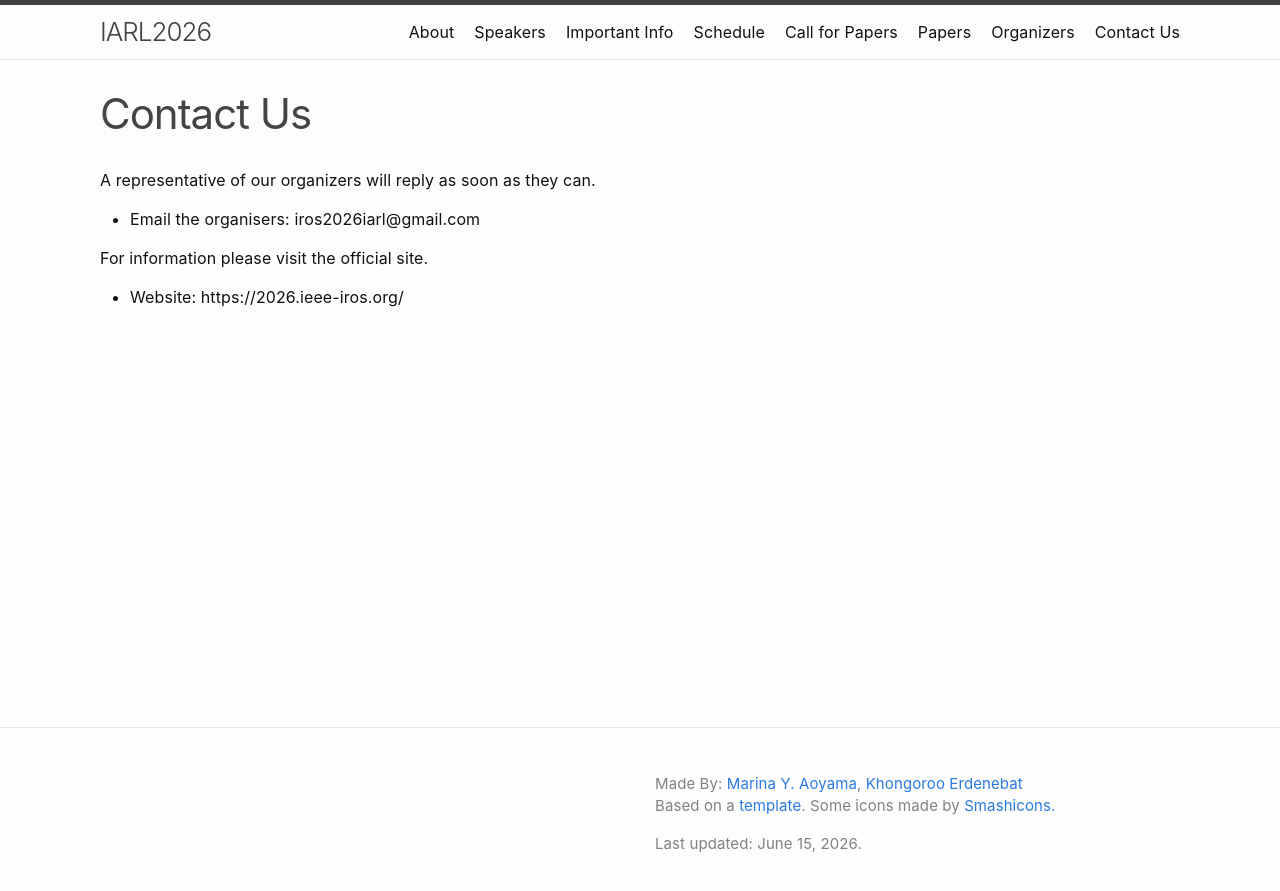
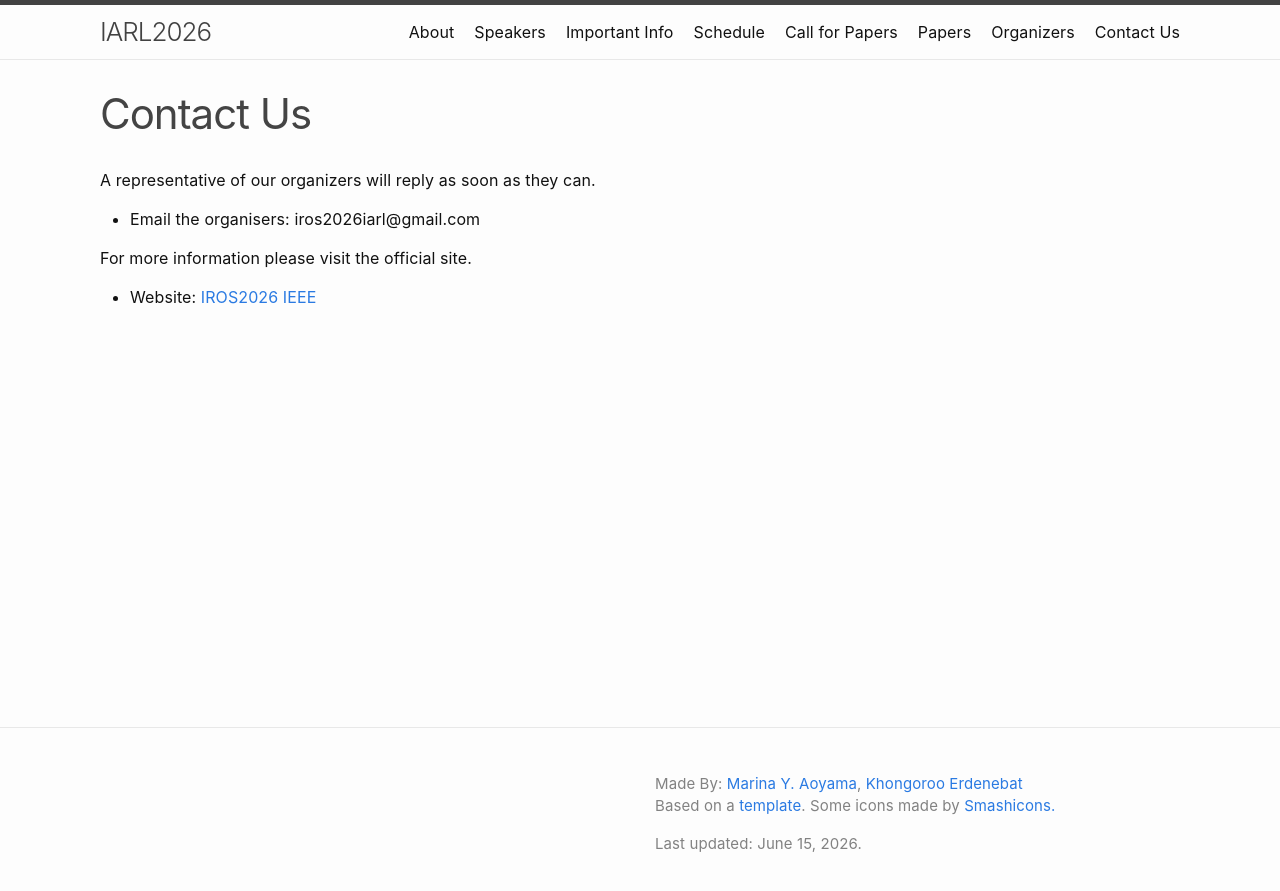
Before and after one commit to aistairc/IROS2026-workshop, a Jekyll site: the page built from contactus.md, in a window 1280 px wide. Shown: the top 891 px of the page. Built offline with Jekyll 4.4.1, drawn with Linux system fonts in a browser that asks for light colours.

Commit message:
Revise contactus.md for clarity and formatting
Updated contact information and formatted website link.

```diff
--- a/contactus.md
+++ b/contactus.md
@@ -6,5 +6,5 @@ permalink: /contactus/
 A representative of our organizers will reply as soon as they can.
 - Email the organisers: iros2026iarl@gmail.com
 
-For information please visit the official site.
-- Website: https://2026.ieee-iros.org/
+For more information please visit the official site.
+- Website: <a href="https://2026.ieee-iros.org/" target = "_blank">IROS2026 IEEE</a>
```
